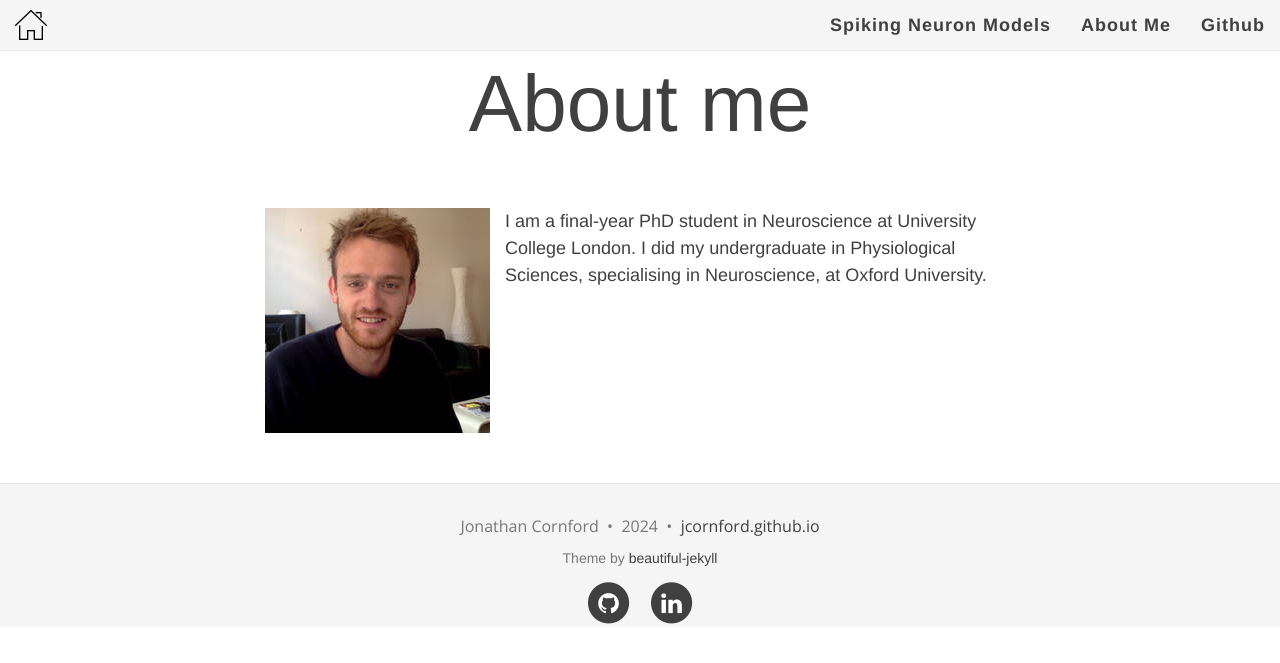
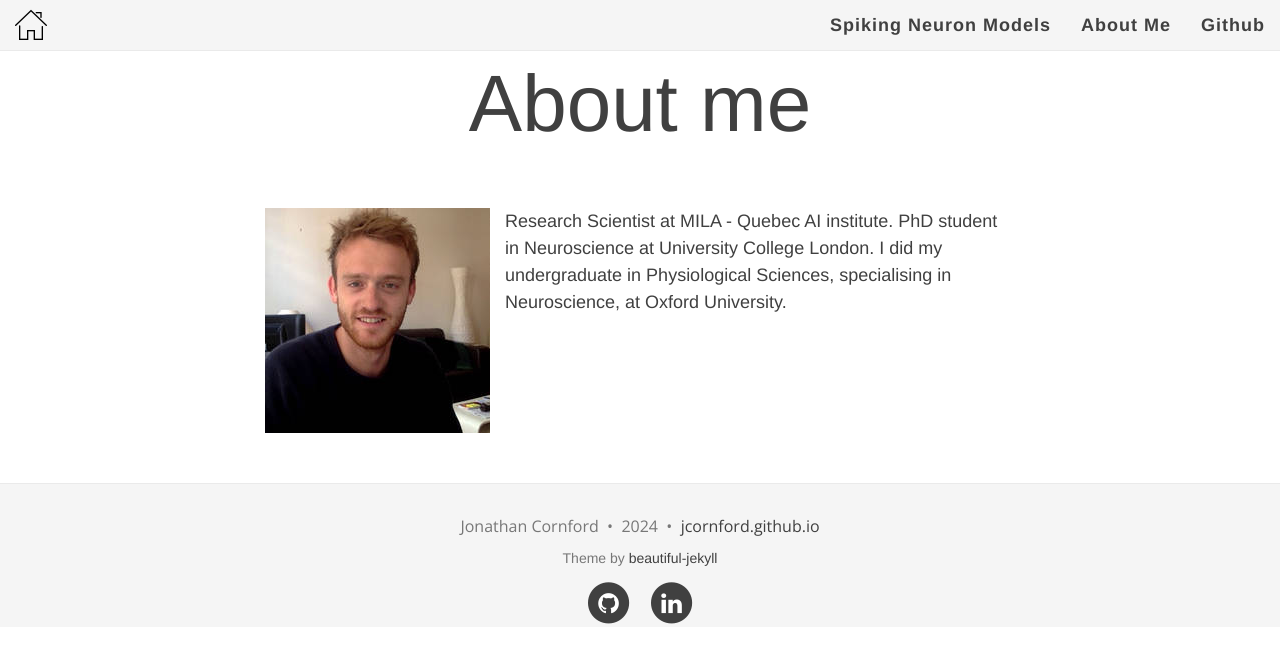
Before and after one commit to jcornford/jcornford.github.io, a Jekyll site: the page built from aboutme.md, in a window 1280 px wide. Shown: the top 663 px of the page. Built offline with Jekyll 4.4.1, drawn with Linux system fonts in a browser that asks for light colours; nearby versions of some CDN libraries.

Commit message:
Update aboutme.md

```diff
--- a/aboutme.md
+++ b/aboutme.md
@@ -5,5 +5,5 @@ title: About me
 
 ![my-mugshot](/img/photojc.jpg){:style="float: left;margin-right: 15px;margin-top: 0px;"}
 
-I am a final-year PhD student in Neuroscience at University College London. I did my undergraduate in Physiological Sciences,
+Research Scientist at MILA - Quebec AI institute. PhD student in Neuroscience at University College London. I did my undergraduate in Physiological Sciences,
 specialising in Neuroscience, at Oxford University.
```
